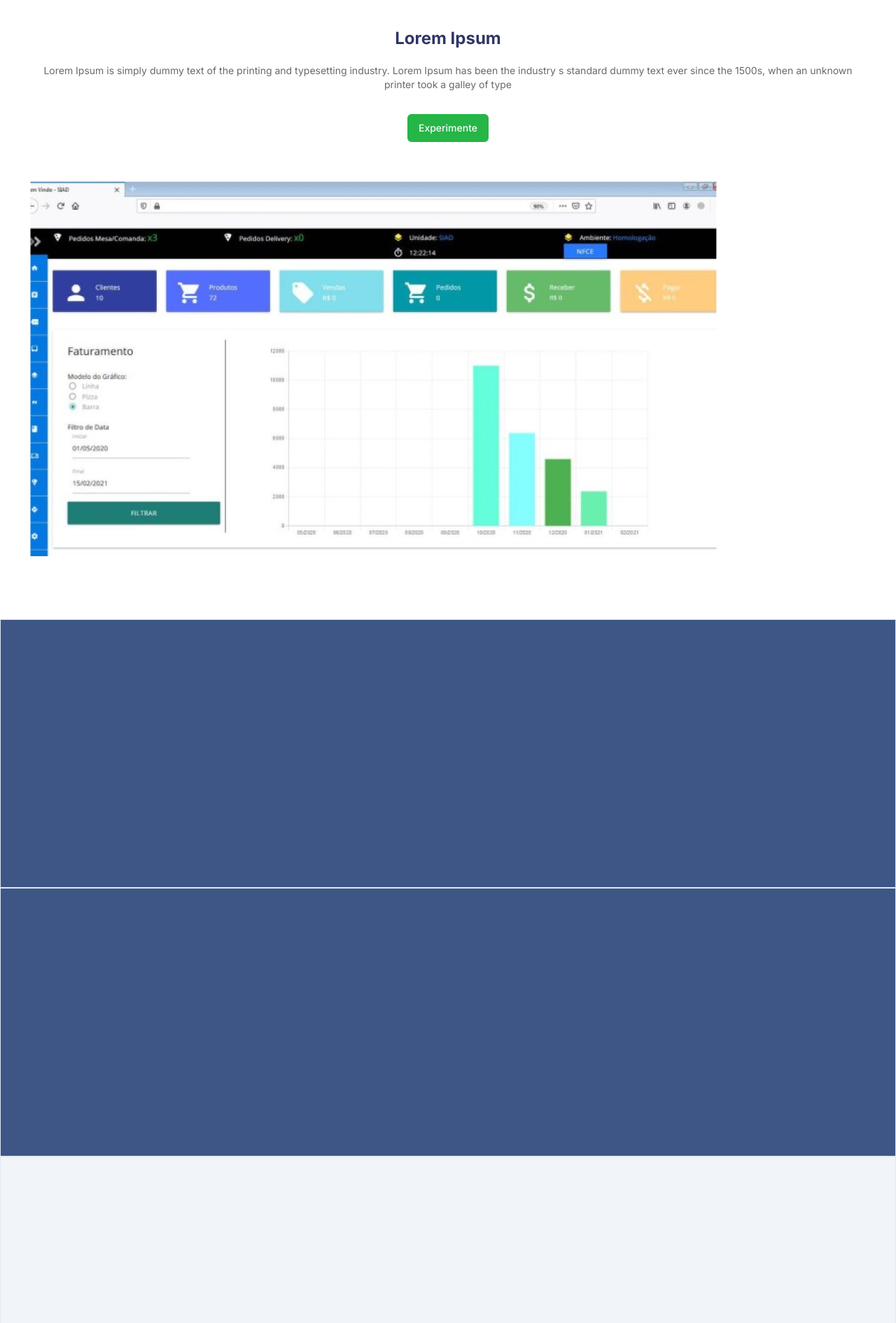
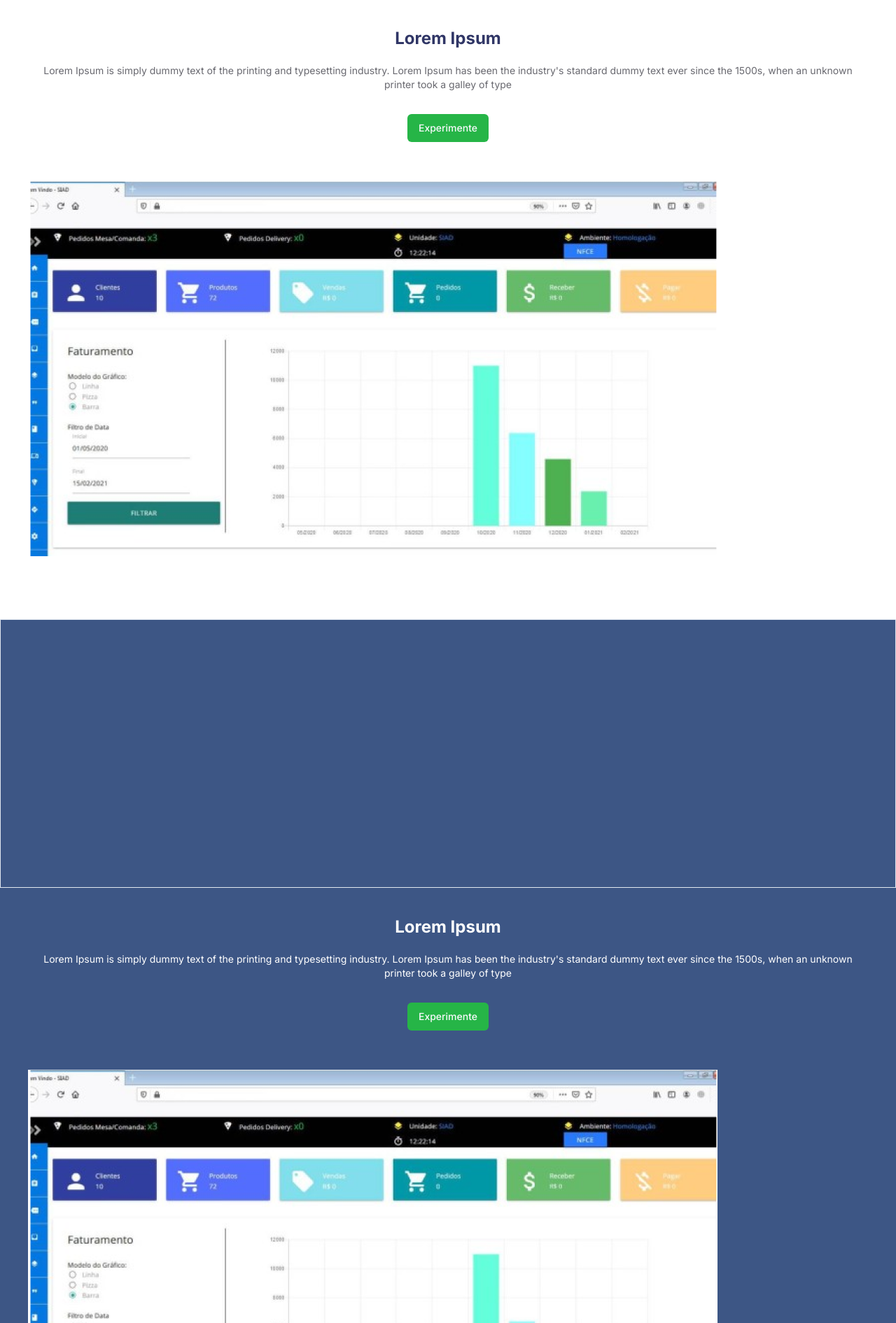
Before and after one commit to EvaldoFerreiraMoreira/site-siad, a Next.js app: page / in a window 1280 px wide. Shown: the part 1369-3260 px from the top of the page at 70% size. Built offline with nearby package versions, Linux system fonts and the light colour scheme.

Commit message:
fix: bannerLeft colours in page when bg is dark

```diff
--- a/src/app/(Home)/components/BannerLeft.tsx
+++ b/src/app/(Home)/components/BannerLeft.tsx
@@ -1,21 +1,40 @@
 import { Button } from "@/components/ui/button";
 import Image from "next/image";
+import Link from "next/link";
 
-const BannerRight = () => {
+interface BannerRightProps {
+    title: String,
+    description: String,
+    img: String,
+    colorTitle: String,
+    colorDescription: String;
+}
+
+const BannerRight = ({ title, description, img, colorTitle, colorDescription }: BannerRightProps) => {
+
+    const imagem = "/" + img;
+    const colortitle = "#" + colorTitle;
+    const colordescription = "#" + colorDescription;
     return (
         <div>
             <div className="flex flex-col text-center">
-                <h1 className="text-[#303666] text-2xl font-bold">Lorem Ipsum</h1>
-                <p className="text-sm mt-5 text-[#68686F]"> Lorem Ipsum is simply dummy text of the printing and typesetting industry. Lorem Ipsum has been the industry s standard dummy text ever since the 1500s, when an unknown printer took a galley of type </p>
+                <h1 className="text-2xl font-bold" style={{
+                    color: colortitle,
+                }}>{title}</h1>
+                <p className="text-sm mt-5" style={{
+                    color: colordescription,
+                }}> {description} </p>
             </div>
             <div className="flex mt-8 justify-center">
-                <Button className="bg-[#26B547]">
-                    Experimente
-                </Button>
+                <Link href="/planos">
+                    <Button className="bg-[#26B547]">
+                        Experimente
+                    </Button>
+                </Link>
             </div>
             <div className="mt-14">
-            <Image
-                    src="/IMG-01.png"
+                <Image
+                    src={imagem}
                     alt="Compiuter"
                     width={0}
                     height={0}
--- a/src/app/(Home)/page.tsx
+++ b/src/app/(Home)/page.tsx
@@ -14,13 +14,13 @@ export default function Home() {
 
       </div>
       <div className="flex w-full p-10">
-          <BannerRight />
+        <BannerRight title={"Lorem Ipsum"} description={"Lorem Ipsum is simply dummy text of the printing and typesetting industry. Lorem Ipsum has been the industry's standard dummy text ever since the 1500s, when an unknown printer took a galley of type "} img={"IMG-01.png"} colorTitle={"303666"} colorDescription={"68686F"}/>
       </div>
       <div className="border bg-[#3D5685] h-96">
 
       </div>
-      <div className="border bg-[#3D5685] h-96">
-
+      <div className="flex w-full p-10 bg-[#3D5685] ">
+      <BannerRight title={"Lorem Ipsum"} description={"Lorem Ipsum is simply dummy text of the printing and typesetting industry. Lorem Ipsum has been the industry's standard dummy text ever since the 1500s, when an unknown printer took a galley of type "} img={"IMG-01.png"} colorTitle={"FFFF"} colorDescription={"FFFF"}/>
       </div>
       <div className="border bg-[#f1f4f9] h-96">
 
```
